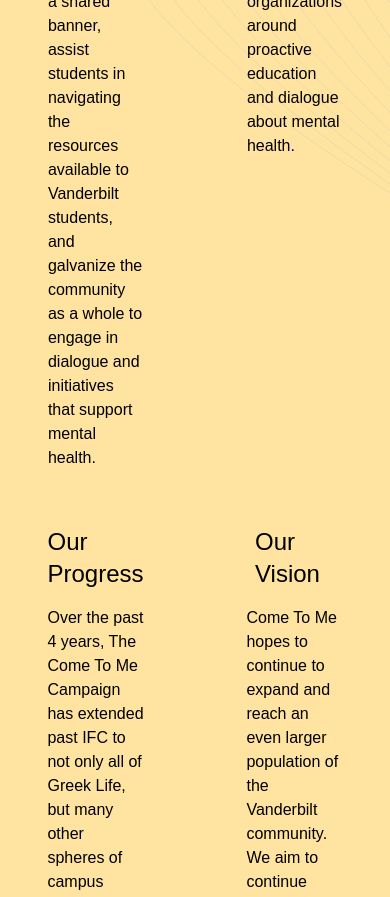
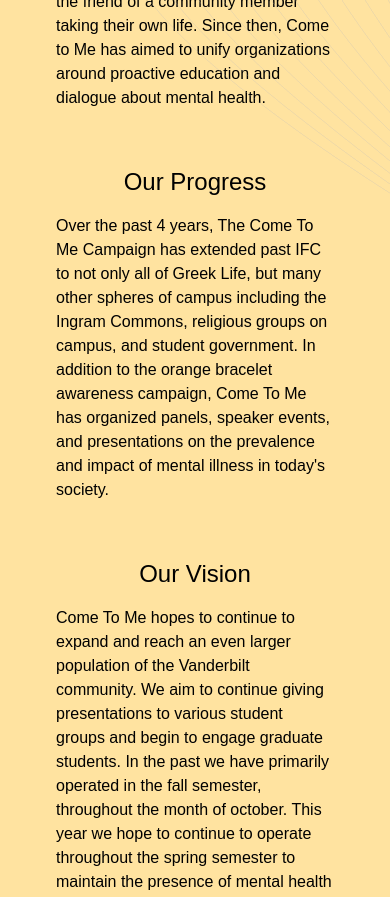
Before and after one commit to condrenjustin/Come-To-Me-Campaign, a React (Create React App) app: page / in a window 390 px wide. Shown: the part 1100-1997 px from the top of the page. Built offline with nearby package versions, Linux system fonts and the light colour scheme.

Commit message:
attempted to make grid responsive

```diff
--- a/src/component/about/about.js
+++ b/src/component/about/about.js
@@ -50,7 +50,7 @@
           alt="curvy lines"
         />
         <Grid container spacing={5}>
-          <Grid item xs={6}>
+          <Grid item xs={12} md={6}>
             <div className={classes.item}>
               <Typography variant="h5" className={classes.title}>
                 Our Identity
@@ -60,7 +60,7 @@
               </Typography>
             </div>
           </Grid>
-          <Grid item xs={6}>
+          <Grid item xs={12} md={6}>
             <div className={classes.item}>
               <Typography variant="h5" className={classes.title}>
                 Our Beginnings
@@ -70,7 +70,7 @@
               </Typography>
             </div>
           </Grid>
-          <Grid item xs={6}>
+          <Grid item xs={12} md={6}>
             <div className={classes.item}>
               <Typography variant="h5" className={classes.title}>
                 Our Progress
@@ -80,7 +80,7 @@
               </Typography>
             </div>
           </Grid>
-          <Grid item xs={6}>
+          <Grid item xs={12} md={6}>
             <div className={classes.item}>
               <Typography variant="h5" className={classes.title}>
                 Our Vision
```
